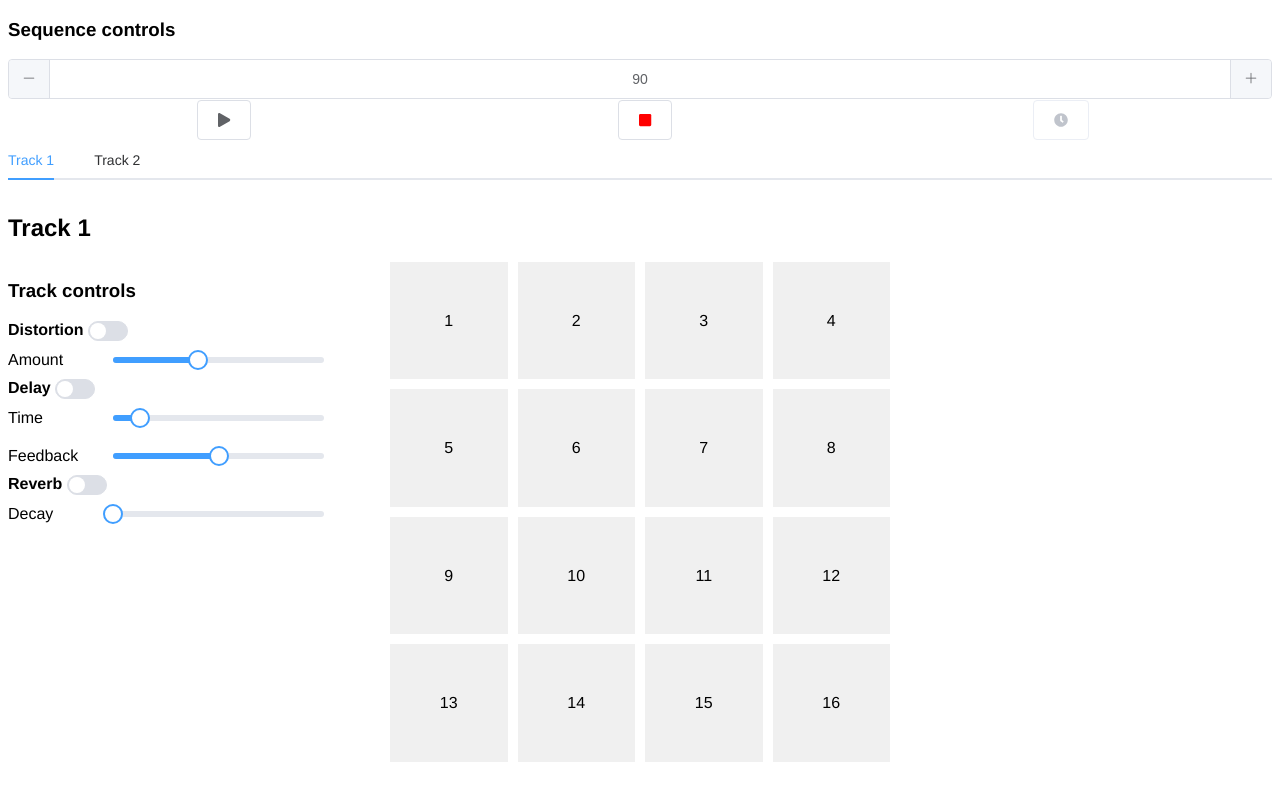
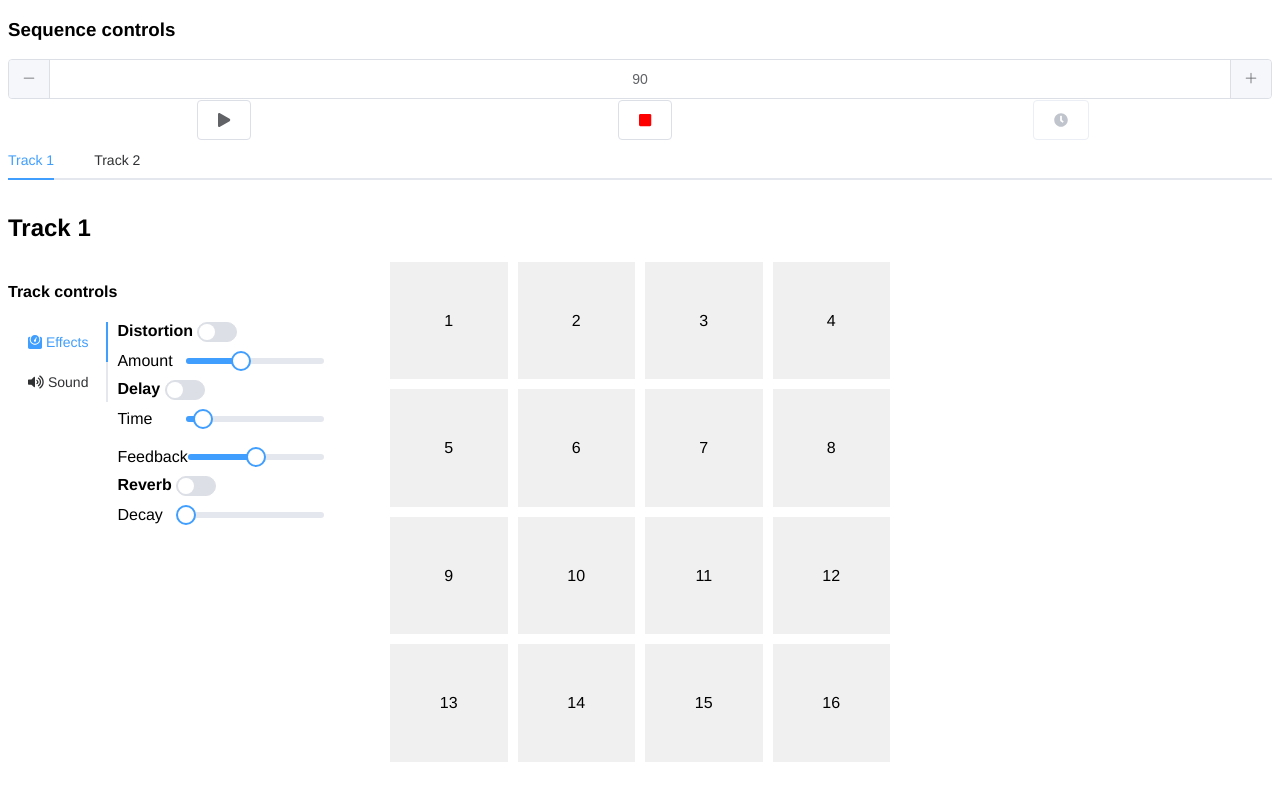
Before and after one commit to Mo0812/sequencer, a Vue app: page / in a window 1280 px wide. Built offline with nearby package versions, Linux system fonts and the light colour scheme.

Commit message:
adding muting options and synth changes

```diff
--- a/src/views/Track/Track.vue
+++ b/src/views/Track/Track.vue
@@ -6,7 +6,16 @@
         <div class="main">
             <aside class="leftbar">
                 <section class="track-controls">
-                    <h3>Track controls</h3>
+                    <h4>Track controls</h4>
+                    <el-tabs
+                        tab-position="left"
+                        v-model="trackControlsActiveTab"
+                    >
+                        <el-tab-pane name="effects">
+                            <span slot="label">
+                                <font-awesome-icon icon="weight" />
+                                Effects
+                            </span>
                             <article class="effect distortion">
                                 <header>
                                     Distortion
@@ -20,8 +29,8 @@
                                         <div class="value">
                                             <el-slider
                                                 v-model="
-                                            effects.distortion.properties
-                                                .distortion
+                                                    effects.distortion
+                                                        .properties.distortion
                                                 "
                                                 :min="0"
                                                 :max="100"
@@ -43,7 +52,8 @@
                                         <div class="value">
                                             <el-slider
                                                 v-model="
-                                            effects.delay.properties.delayTime
+                                                    effects.delay.properties
+                                                        .delayTime
                                                 "
                                                 :min="0"
                                                 :max="100"
@@ -55,7 +65,8 @@
                                         <div class="value">
                                             <el-slider
                                                 v-model="
-                                            effects.delay.properties.feedback
+                                                    effects.delay.properties
+                                                        .feedback
                                                 "
                                                 :min="0"
                                                 :max="100"
@@ -77,7 +88,8 @@
                                         <div class="value">
                                             <el-slider
                                                 v-model="
-                                            effects.reverb.properties.decay
+                                                    effects.reverb.properties
+                                                        .decay
                                                 "
                                                 :min="0"
                                                 :max="100"
@@ -86,6 +98,26 @@
                                     </div>
                                 </div>
                             </article>
+                        </el-tab-pane>
+                        <el-tab-pane name="sound">
+                            <span slot="label">
+                                <font-awesome-icon icon="volume-up" /> Sound
+                            </span>
+                            <el-select v-model="synthModel">
+                                <el-option key="synth" value="synth"
+                                    >Synth</el-option
+                                >
+                                <el-option key="monoSynth" value="monoSynth"
+                                    >Mono Synth</el-option
+                                >
+                            </el-select>
+                            <el-slider
+                                v-model="volume"
+                                :min="0"
+                                :max="100"
+                            ></el-slider>
+                        </el-tab-pane>
+                    </el-tabs>
                 </section>
             </aside>
             <main class="main-part">
@@ -157,6 +189,8 @@ export default {
             sequence: null,
             showTriggerIndex: null,
             synth: null,
+            synthModel: "synth",
+            volume: 100,
             notes: [
                 "C",
                 "C#",
@@ -195,6 +229,7 @@ export default {
                     enabled: false,
                 },
             },
+            trackControlsActiveTab: "effects",
         };
     },
     created() {
@@ -366,6 +401,30 @@ export default {
             },
             deep: true,
         },
+        synthModel: {
+            handler(val, oldVal) {
+                console.log(val);
+                if (val !== oldVal) {
+                    if (val == "synth") {
+                        this.synth = new Tone.Synth().toDestination();
+                    } else if (val == "monoSynth") {
+                        this.synth = new Tone.MonoSynth({
+                            oscillator: {
+                                type: "square",
+                            },
+                            envelope: {
+                                attack: 0.1,
+                            },
+                        }).toDestination();
+                    }
+                }
+            },
+        },
+        volume: {
+            handler(val) {
+                this.synth.volume.val = val;
+            },
+        },
     },
     methods: {
         startSequence() {
```
Lines whose indentation alone changed are shown as unchanged.
